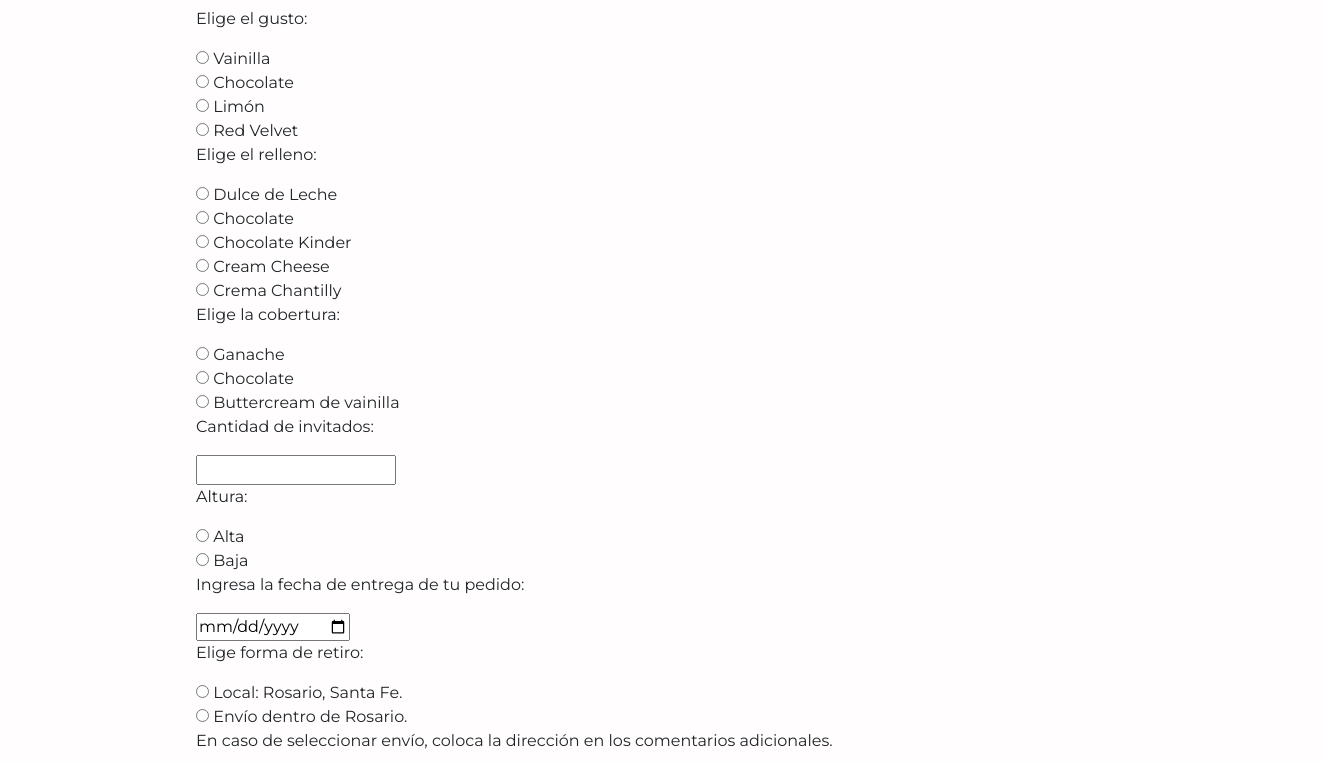
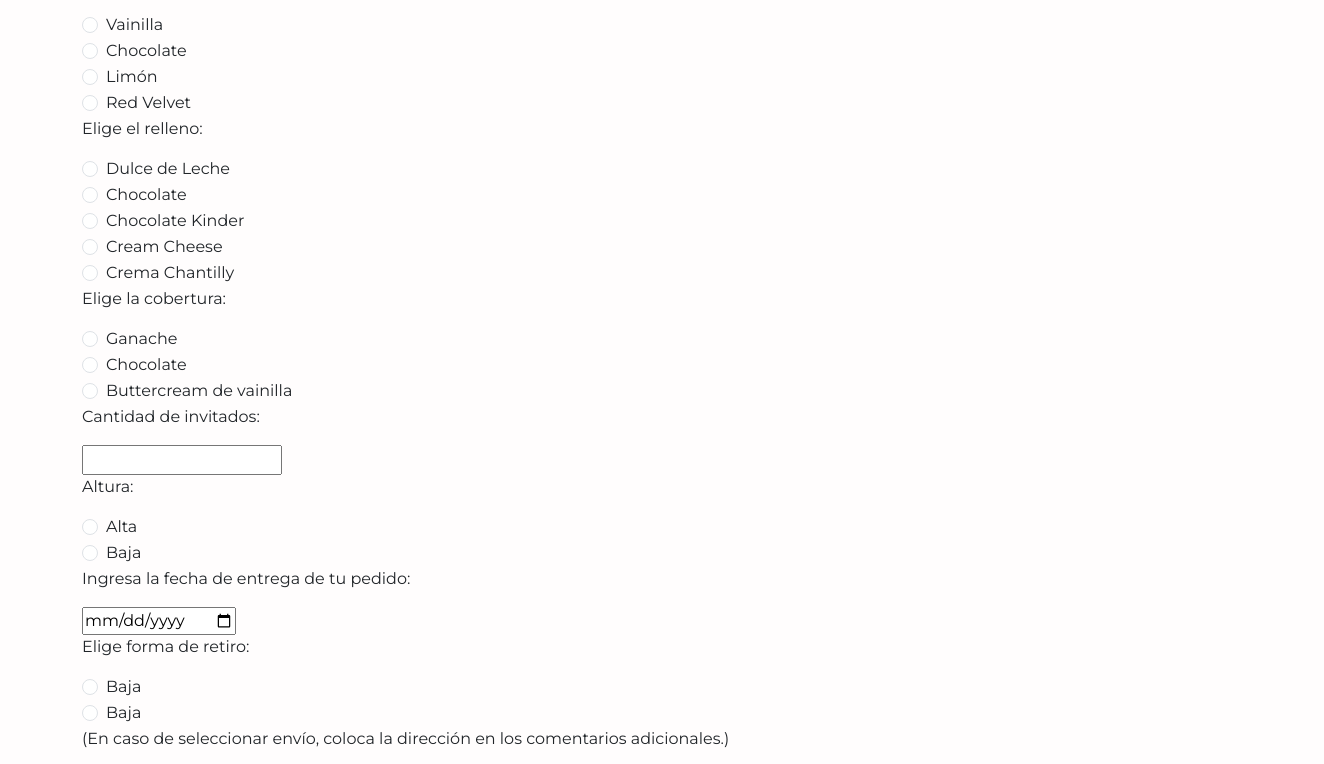
Before and after one commit to FedericaFraidias/PreEntrega2-Fraidias, a website: page pages/myorders.html in a window 1280 px wide. Shown: the part 394-1158 px from the top of the page, 1324 px wide, since content can reach past the window. Drawn offline with nearby package versions, Linux system fonts and the light colour scheme.

Commit message:
Bootstrap añadido a MYORDERS.HTML

```diff
--- a/pages/myorders.html
+++ b/pages/myorders.html
@@ -59,59 +59,82 @@
             <div class="col-5"><a class="back" href="../index.html">Volver al inicio</a></div>
         </section>
 
+
+        <!-- ¿está bien poner dos id, dos names? -->
         <section class="row">
             <section class="col" id="order">
                 <p>Elige el gusto:</p>
                 <form id="gustos">
-                    <input type="radio" id="vainilla" name="gusto" value="vainilla">
-                    <label for="vainilla">Vainilla</label><br>
-
-                    <input type="radio" id="chocolate" name="gusto" value="chocolate">
-                    <label for="chocolate">Chocolate</label><br>
-
-                    <input type="radio" id="limon" name="gusto" value="limon">
-                    <label for="limon">Limón</label><br>
-
-                    <input type="radio" id="velvet" name="gusto" value="velvet">
-                    <label for="velvet">Red Velvet</label><br>
+                    <div class="form-check">
+                        <input class="form-check-input" type="radio" name="flexRadioDefault" name="gusto" id="flexRadioDefault1" id="vainilla" value="vainilla">
+                        <label class="form-check-label" for="flexRadioDefault1" >Vainilla</label>
+                    </div>
+                    <div class="form-check">
+                        <input class="form-check-input" type="radio" name="flexRadioDefault" name="gusto" id="flexRadioDefault1" id="chocolate" value="chocolate">
+                        <label class="form-check-label" for="flexRadioDefault1">Chocolate</label>
+                    </div>
+                    <div class="form-check">
+                        <input class="form-check-input" type="radio" name="flexRadioDefault" name="gusto" id="flexRadioDefault1" id="limon" value="limon">
+                        <label class="form-check-label" for="flexRadioDefault1">Limón</label>
+                    </div>
+                    <div class="form-check">
+                        <input class="form-check-input" type="radio" name="flexRadioDefault" name="gusto" id="flexRadioDefault1" id="velvet" value="velvet">
+                        <label class="form-check-label" for="flexRadioDefault1">Red Velvet</label>
+                    </div>
                 </form>
                 <p>Elige el relleno:</p>
                 <form id="rellenos">
-                    <input type="radio" id="ddl" name="relleno" value="ddl">
-                    <label for="ddl">Dulce de Leche</label><br>
-
-                    <input type="radio" id="chocolate" name="relleno" value="chocolate">
-                    <label for="chocolate">Chocolate</label><br>
-
-                    <input type="radio" id="kinder" name="relleno" value="kinder">
-                    <label for="kinder">Chocolate Kinder</label><br>
-
-                    <input type="radio" id="queso" name="relleno" value="queso">
-                    <label for="queso">Cream Cheese</label><br>
-
-                    <input type="radio" id="crema" name="relleno" value="crema">
-                    <label for="crema">Crema Chantilly</label><br>
+                    <div class="form-check">
+                        <input class="form-check-input" type="radio" name="flexRadioDefault" name="relleno" id="flexRadioDefault1" id="ddl" value="ddl">
+                        <label class="form-check-label" for="flexRadioDefault1">Dulce de Leche</label>
+                    </div>
+                    <div class="form-check">
+                        <input class="form-check-input" type="radio" name="flexRadioDefault" name="relleno" id="flexRadioDefault1" id="chocolate" value="chocolate">
+                        <label class="form-check-label" for="flexRadioDefault1">Chocolate</label>
+                    </div>
+                    <div class="form-check">
+                        <input class="form-check-input" type="radio" name="flexRadioDefault" name="relleno" id="flexRadioDefault1" id="kinder" value="kinder">
+                        <label class="form-check-label" for="flexRadioDefault1">Chocolate Kinder</label>
+                    </div>
+                    <div class="form-check">
+                        <input class="form-check-input" type="radio" name="flexRadioDefault" name="relleno" id="flexRadioDefault1" id="queso" value="queso">
+                        <label class="form-check-label" for="flexRadioDefault1">Cream Cheese</label>
+                    </div>
+                    <div class="form-check">
+                        <input class="form-check-input" type="radio" name="flexRadioDefault" name="relleno" id="flexRadioDefault1" id="crema" value="crema">
+                        <label class="form-check-label" for="flexRadioDefault1">Crema Chantilly</label>
+                    </div>
                 </form>
                 <p>Elige la cobertura:</p>
                 <form id="cobertura">
-                    <input type="radio" id="ganache" name="cobertura" value="ganache">
-                    <label for="ganache">Ganache</label><br>
-                    <input type="radio" id="chocolate" name="cobertura" value="chocolate">
-                    <label for="chocolate">Chocolate</label><br>
-                    <input type="radio" id="buttercream" name="cobertura" value="buttercream">
-                    <label for="buttercream">Buttercream de vainilla</label><br>
+                    <div class="form-check">
+                        <input class="form-check-input" type="radio" name="flexRadioDefault" name="cobertura" id="flexRadioDefault1" id="ganache" value="ganache">
+                        <label class="form-check-label" for="flexRadioDefault1">Ganache</label>
+                    </div>
+                    <div class="form-check">
+                        <input class="form-check-input" type="radio" name="flexRadioDefault" name="cobertura" id="flexRadioDefault1" id="chocolate" value="chocolate">
+                        <label class="form-check-label" for="flexRadioDefault1">Chocolate</label>
+                    </div>
+                    <div class="form-check">
+                        <input class="form-check-input" type="radio" name="flexRadioDefault" name="cobertura" id="flexRadioDefault1" id="buttercream" value="buttercream">
+                        <label class="form-check-label" for="flexRadioDefault1">Buttercream de vainilla</label>
+                    </div>
                 </form>
                 <p>Cantidad de invitados:</p>
                 <form>
                     <input type="number" id="personas" name="personas" value="personas">
-                    <label for="personas"></label><br>
+                    <label for="personas"></label>
                 </form>
                 <p>Altura:</p>
                 <form id="altura">
-                    <input type="radio" id="alto" name="alto" value="alta">
-                    <label for="alto">Alta</label><br>
-                    <input type="radio" id="alto" name="alto" value="baja">
-                    <label for="alto">Baja</label><br>
+                    <div class="form-check">
+                        <input class="form-check-input" type="radio" name="flexRadioDefault" name="alto" id="flexRadioDefault1" id="alta" value="alta">
+                        <label class="form-check-label" for="flexRadioDefault1">Alta</label>
+                    </div>
+                    <div class="form-check">
+                        <input class="form-check-input" type="radio" name="flexRadioDefault" name="alto" id="flexRadioDefault1" id="baja" value="baja">
+                        <label class="form-check-label" for="flexRadioDefault1">Baja</label>
+                    </div>
                 </form>
                 <form id="fecha">
                     <p>Ingresa la fecha de entrega de tu pedido:</p>
@@ -119,11 +142,15 @@
                 </form>
                 <p>Elige forma de retiro:</p>
                 <form id="retiro">
-                    <input type="radio" id="local" name="local" value="local">
-                    <label for="local">Local: Rosario, Santa Fe.</label><br>
-                    <input type="radio" id="envio" name="envio" value="envio">
-                    <label for="envio">Envío dentro de Rosario.</label><br>
-                    <p>En caso de seleccionar envío, coloca la dirección en los comentarios adicionales.</p>
+                    <div class="form-check">
+                        <input class="form-check-input" type="radio" name="flexRadioDefault" name="retiro" id="flexRadioDefault1" id="local" value="local">
+                        <label class="form-check-label" for="flexRadioDefault1">Baja</label>
+                    </div>
+                    <div class="form-check">
+                        <input class="form-check-input" type="radio" name="flexRadioDefault" name="retiro" id="flexRadioDefault1" id="envio" value="envio">
+                        <label class="form-check-label" for="flexRadioDefault1">Baja</label>
+                    </div>
+                    <p>(En caso de seleccionar envío, coloca la dirección en los comentarios adicionales.)</p>
                 </form>
             </section>
 
@@ -141,14 +168,18 @@
                 <h3>Medios de pago:</h3>
 
                 <div id="pagos">
-                    <input type="radio" id="transferencia" name="pago" value="transferencia">
-                    <label for="transferencia">Transferencia Bancaria</label><br>
-
-                    <input type="radio" id="efectivo" name="pago" value="efectivo">
-                    <label for="efectivo">Efectivo</label><br>
-
-                    <input type="radio" id="mercado" name="pago" value="mercado">
-                    <label for="mercado">Mercado Pago</label><br>
+                    <div class="form-check">
+                        <input class="form-check-input" type="radio" name="flexRadioDefault" name="pago" id="flexRadioDefault1" id="transferencia" value="transferencia">
+                        <label class="form-check-label" for="flexRadioDefault1">Transferencia Bancaria</label>
+                    </div>
+                    <div class="form-check">
+                        <input class="form-check-input" type="radio" name="flexRadioDefault" name="pago" id="flexRadioDefault1" id="efectivo" value="efectivo">
+                        <label class="form-check-label" for="flexRadioDefault1">Efectivo</label>
+                    </div>
+                    <div class="form-check">
+                        <input class="form-check-input" type="radio" name="flexRadioDefault" name="pago" id="flexRadioDefault1" id="mercado" value="mercado">
+                        <label class="form-check-label" for="flexRadioDefault1">Mercado Pago</label>
+                    </div>
                 </div>
 
                 <p>NOTA:</p>
@@ -158,10 +189,6 @@
             </section>
         </section>
     </div>
-
-
-
-
 
     <!-- Footer -->
     <div class="container-fluid">
--- a/scss/_myorders.scss
+++ b/scss/_myorders.scss
@@ -1,6 +1,6 @@
 /* ----------PEDIDOS----------- */
 
-.pedidos {
+/*.pedidos {
     #order  {
         margin: 3% 0 5% 10%;
     }
@@ -19,4 +19,12 @@
                 color: $negro;
             }
     }
+}*/
+
+.order-input {
+    display: inline-block;
 }
+.order-label {
+    color: blue;
+    display: inline-block;
+}
```
Also changed, not shown: css/styles.css, 1 other file.
